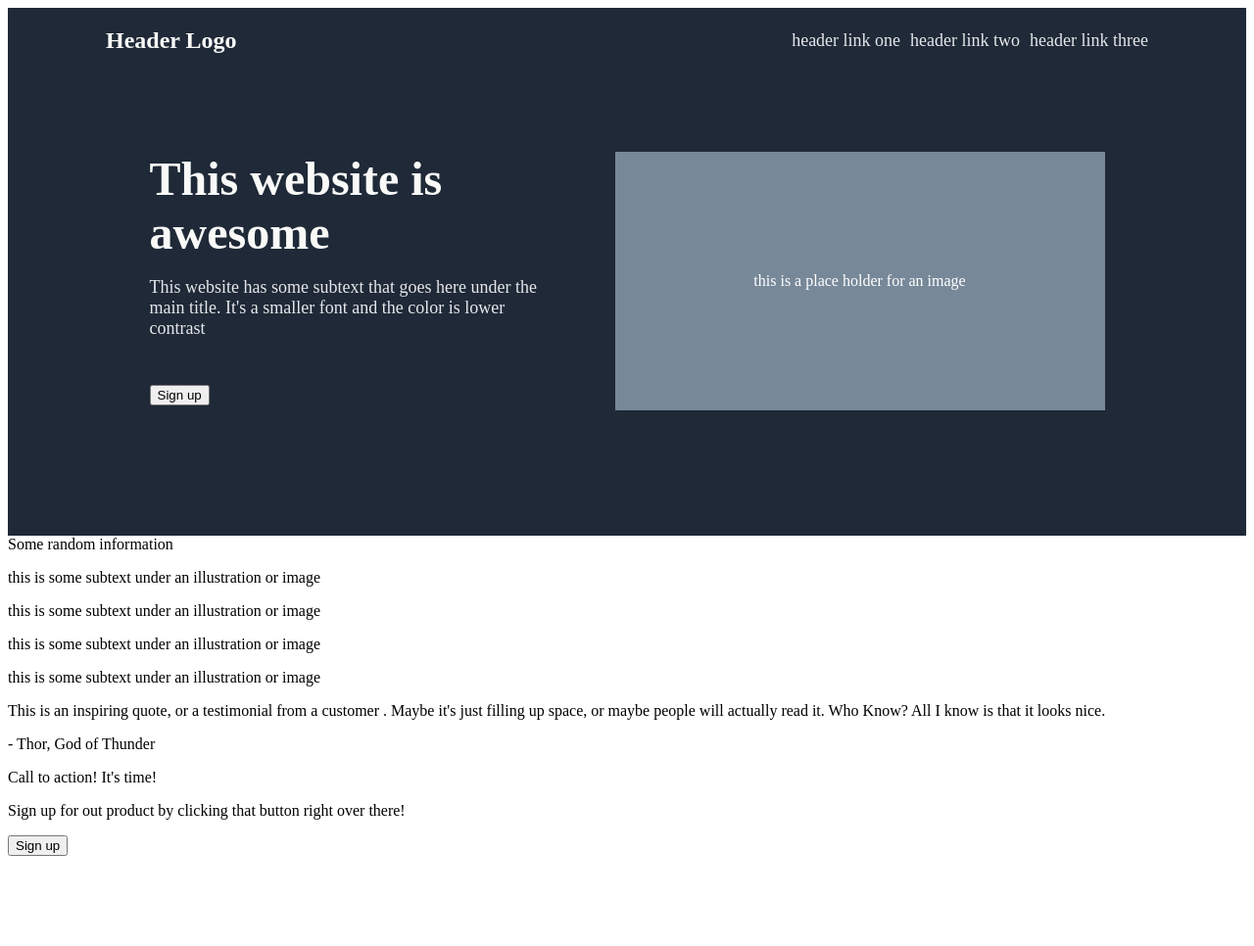
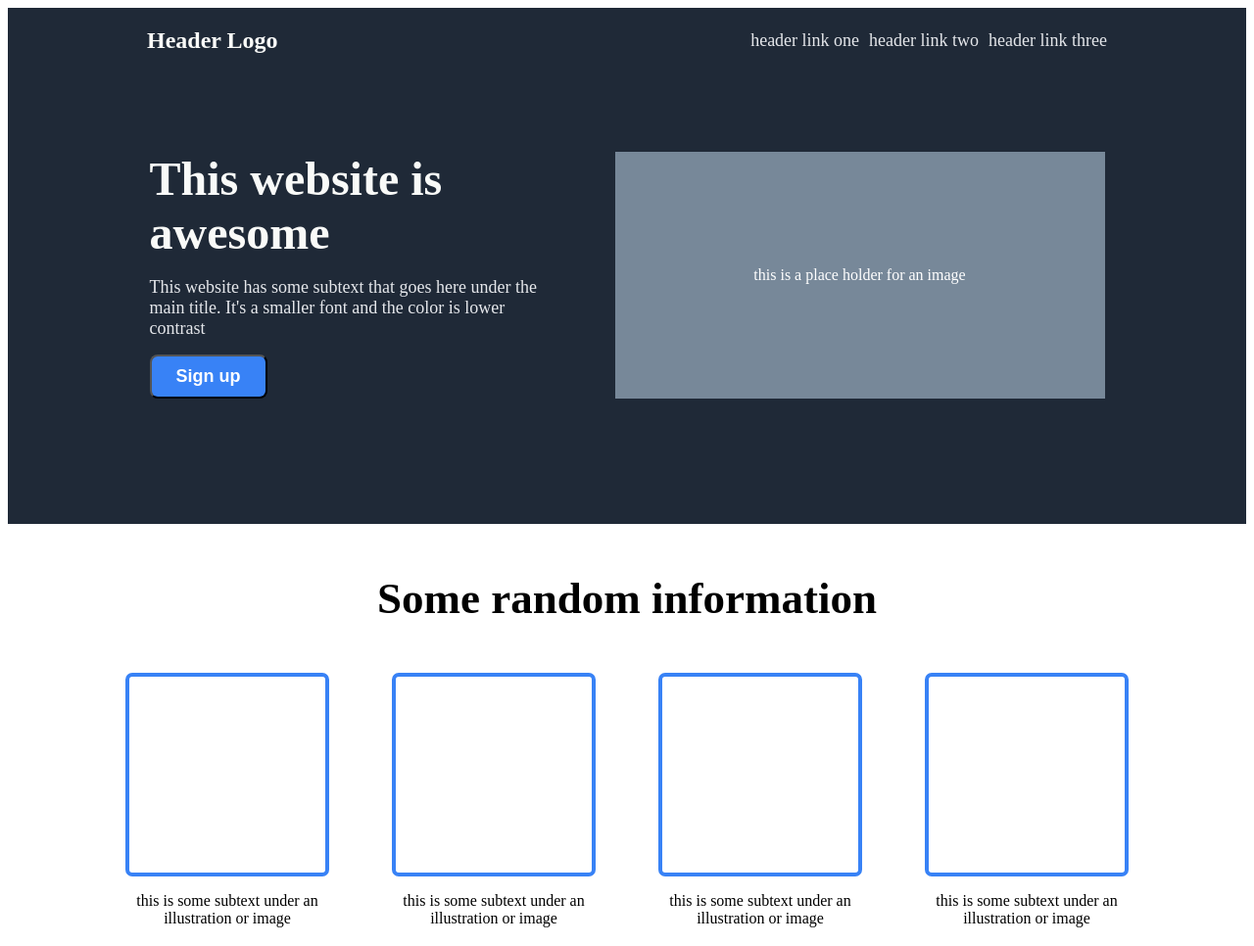
Before and after one commit to yashuppot/Odin-Landing, a plain HTML site: page index.html in a window 1280 px wide. Shown: the top 966 px of the page at 98% size. Before the commit the page ends 882 px from the top, so only its background shows below. Drawn offline with Linux system fonts and the light colour scheme.

Commit message:
Finish image boxes, testimonial, and CTA!

```diff
--- a/index.html
+++ b/index.html
@@ -8,6 +8,7 @@
 </head>
 <body>
     <div class="top">
+        <div class="header-container">
             <div class="header">
                         <div class="logo">Header Logo</div>
                         <div class="links">
@@ -33,6 +34,9 @@
 
 
                     </div>
+
+        </div>
+
 
     </div>
 
@@ -69,9 +73,8 @@
         </div>
 
 
-    </div>
-
     <div class="testimonial">
+        <div class="testiment-container">
             <div class="testiment">
                 <p>
                 This is an inspiring quote, or a testimonial from a customer
@@ -85,17 +88,18 @@
 
             </div>
         </div>
+    </div>
 
     <div class="bottom">
         <div class="container">
             <div class="call-to-action">
-                <p>Call to action! It's time!</p>
-                <p>Sign up for out product by clicking that button
+                <p class="call">Call to action! It's time!</p>
+                <p class="sign">Sign up for out product by clicking that button
                     right over there!
                 </p>
             </div>
+            <button class="lower-button">Sign up</button>
         </div>
-        <button>Sign up</button>
     </div>
 </body>
 </html>
--- a/styles.css
+++ b/styles.css
@@ -2,6 +2,7 @@
     color: white;
     display: flex;
     flex-direction: column;
+    align-items: center;
     padding: 20px 100px 10vw;
     background-color: #1F2937;
 }
@@ -9,8 +10,11 @@
 .header{
     display: flex;
     align-items: center;
+    flex-grow: 1;
+    flex-shrink: 1;
     justify-content: space-between;
     margin-bottom: 100px;
+    padding: 0px 10px;;
 }
 .logo{
     font-size: 24px;
@@ -38,10 +42,18 @@
     font-size: 18px;
     font-weight: 10;
     color: #E5E7EB;
+    margin-bottom: 0px;
+    padding: 0px;
 }
 
 button{
-    margin: 0px;
+    margin-top: -100px;
+    background-color: #3882f6;
+    color: white;
+    font-size: 18px;
+    font-weight: bold;
+    border-radius: 8px;
+    padding: 10px 25px;
 }
 
 .big-image{
@@ -63,3 +75,103 @@ a{
     color: #E5E7EB;
     text-decoration: none;
 }
+
+.random{
+    display: flex;
+    justify-content: center;
+    font-size: 45px;
+}
+
+.random{
+    font-weight: bold;
+    padding: 50px;
+    margin: auto;
+}
+
+.square{
+    width: 200px;
+    height: 200px;
+    border: 4px solid #3882f6;
+    border-radius: 7px;
+}
+
+.flowing-squares{
+    display: flex;
+    justify-content: center;
+    gap: 5vw;
+}
+
+.sqaure-holder{
+    display: flex;
+    flex-direction: column;
+    align-items: center;
+}
+
+.subtext{
+    text-align: center;
+    width: 200px;
+}
+
+.testimonial{
+    display: flex;
+    margin-top: 100px;
+    justify-content: center;
+    flex-direction: column;
+    background-color: #E5E7Eb;
+    align-items: center;
+    padding: 100px;
+}
+
+.testiment-container{
+    display: flex;
+    width: 80vw;
+    max-width: 1000px;
+    justify-content: center;
+    flex-direction: column;
+    background-color: #E5E7Eb;
+    align-items: center;
+    font-size: 36px;
+    font-style: italic;
+}
+
+.speaker{
+    align-self: flex-end;
+    font-weight: bold;
+}
+.bottom{
+    margin-top: 100px;
+    margin-bottom: 100px;
+    display: flex;
+    align-items: center;
+    justify-content: center;
+}
+.container{
+    display: flex;
+    width: 60vw;
+    max-width: 800px;
+    justify-content: space-between;
+    background-color: #3882F6;
+    padding: 100px 250px;
+    border-radius: 20px;
+}
+
+.sign{
+    color: white;
+    margin: 0px;
+    padding: 0px;
+    font-size: 18px;
+}
+
+.call{
+    font-weight: bold;
+    color: white;
+    margin: 0px;
+    padding: 0px;
+    font-size: 36px;
+}
+
+.lower-button{
+    align-self: flex-end;
+    border: 3px solid white;
+    width: 200px;
+}
```
Lines whose indentation alone changed are shown as unchanged.
